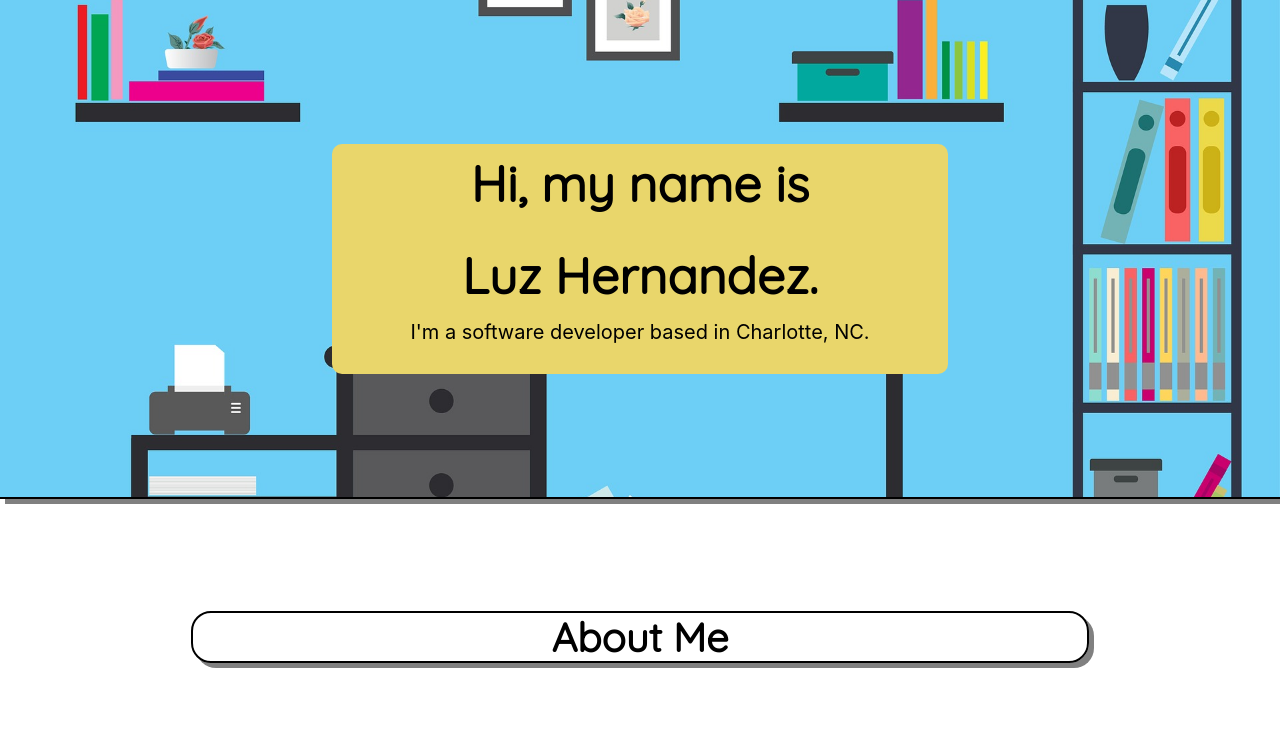
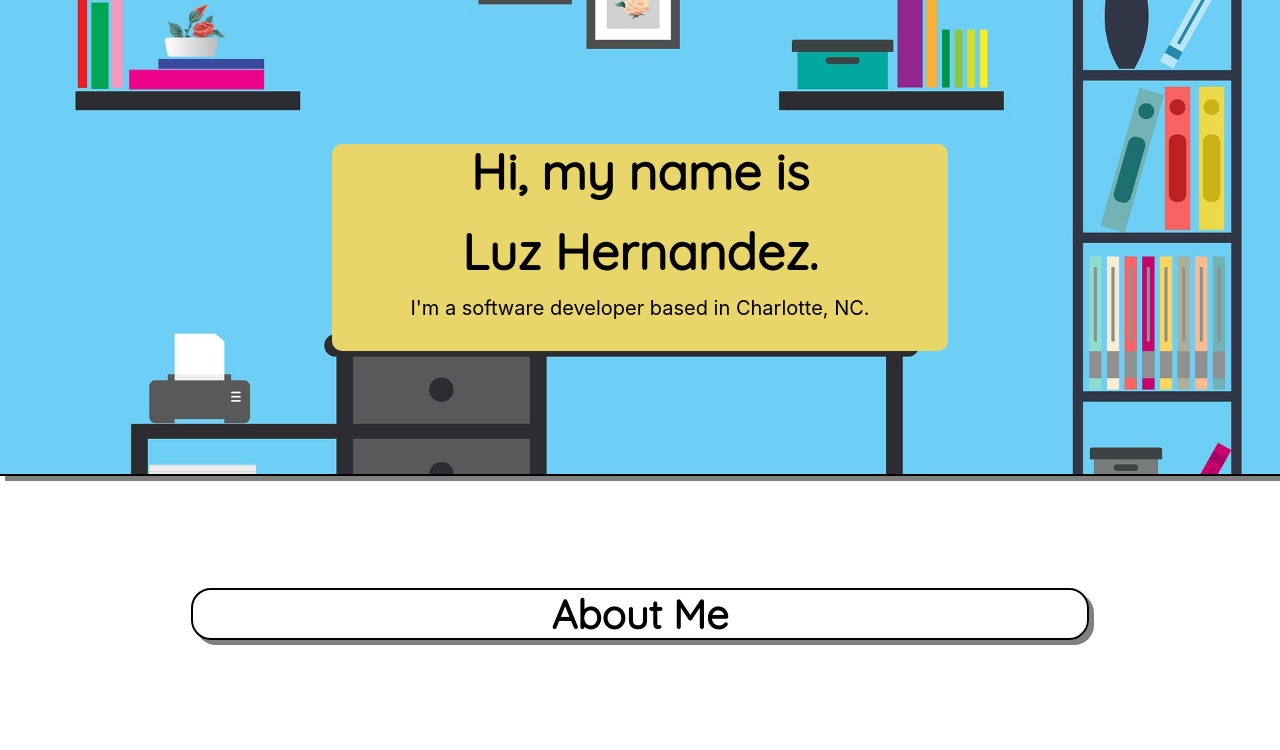
Before and after one commit to lhernandez5/PortfolioApp, a React (Create React App) app in the folder client/: page / in a window 1280 px wide. Shown: the top 750 px of the page. Built offline with nearby package versions, Linux system fonts and the light colour scheme.

Commit message:
modified heading css

```diff
--- a/client/src/components/TopHero/TopHero.css
+++ b/client/src/components/TopHero/TopHero.css
@@ -4,7 +4,7 @@
   color: black !important;
   /* margin: 0% 5% 0% 10%; */
   text-align: center;
-  padding-top: 2%;
+  /*padding-top: 2%;*/
 }
 .hero.is-primary.is-medium {
   background: url("./luzhernandez.jpg");
```
